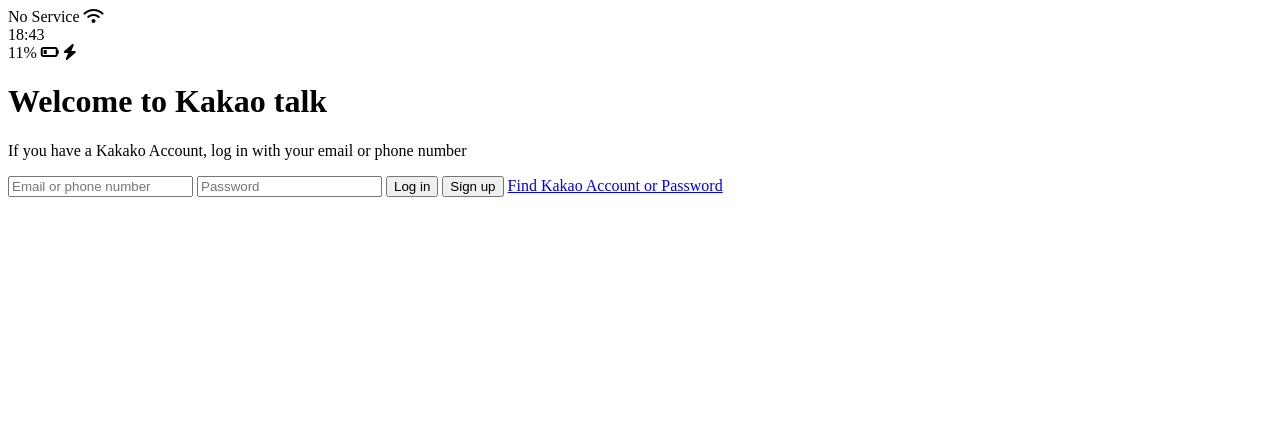
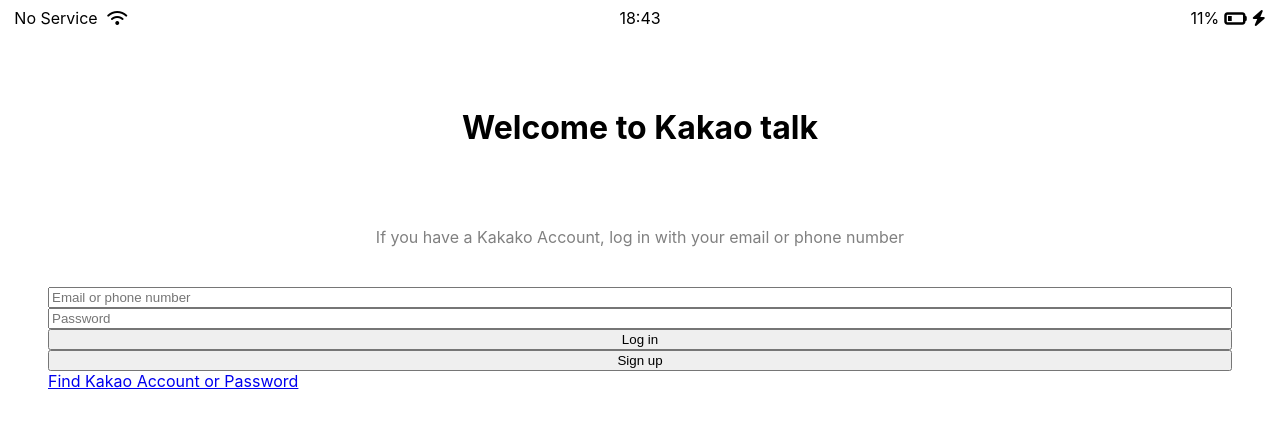
Before and after one commit to jsk3342/kakao-clone-2022, a plain HTML site: page index.html in a window 1280 px wide. Drawn offline with Linux system fonts and the light colour scheme.

Commit message:
상단바 제작 완료

```diff
--- /dev/null
+++ b/CSS/style.css
@@ -0,0 +1,53 @@
+body {
+  font-family: -apple-system, BlinkMacSystemFont, "Segoe UI", Roboto, Oxygen,
+    Ubuntu, Cantarell, "Open Sans", "Helvetica Neue", sans-serif;
+}
+
+.status-bar {
+  display: flex;
+  justify-content: center;
+}
+
+.status-bar__column {
+  width: 33%;
+}
+
+.status-bar__column:first-child i {
+  margin-left: 5px;
+}
+
+.status-bar__column:nth-child(2) span {
+  display: flex;
+  justify-content: center;
+}
+.status-bar__column:last-child {
+  display: flex;
+  justify-content: flex-end;
+  align-items: center;
+}
+.status-bar__column .fa-battery-quarter {
+  margin: 0 5px;
+}
+
+.welcome-header__title {
+  margin: 80px;
+  display: flex;
+  justify-content: center;
+}
+
+.welcome-header__text {
+  color: gray;
+  display: flex;
+  justify-content: center;
+}
+
+form {
+  display: flex;
+  flex-direction: column;
+  padding: 20px;
+  margin: 20px;
+}
+
+.submit {
+  border: none;
+}
--- a/index.html
+++ b/index.html
@@ -1,13 +1,14 @@
 <!DOCTYPE html>
 <html lang="en">
   <head>
+    <link rel="stylesheet" href="css/style.css"/>
     <meta charset="UTF-8" />
     <meta http-equiv="X-UA-Compatible" content="IE=edge" />
     <meta name="viewport" content="width=device-width, initial-scale=1.0" />
     <title>Welcome to Kakao talk</title>
   </head>
   <body>
-    <div id="status-bar">
+    <div class="status-bar">
       <div class="status-bar__column">
         <span>No Service</span>
         <i class="fas fa-wifi"></i>
@@ -18,7 +19,7 @@
       </div>
       <div class="status-bar__column">
         <span>11%</span>
-        <i class="fas fa-battery-quarter"></i>
+        <i class="fas fa-battery-quarter fa-lg"></i>
         <i class="fas fa-bolt"></i>
       </div>
     </div>
@@ -26,8 +27,10 @@
     <header class="welcome-header">
       <h1 class="welcome-header__title">Welcome to Kakao talk</h1>
       <p class="welcome-header__text">
-        If you have a Kakako Account, log in with your email or phone number
+        If you have a Kakako Account,
+        log in with your email or phone number
       </p>
+      <!-- 그냥 두개만들어서 사용? 줄바꿈 방법보기 -->
     </header>
       <form id="login-form">
         <input type="text" placeholder="Email or phone number">
```
